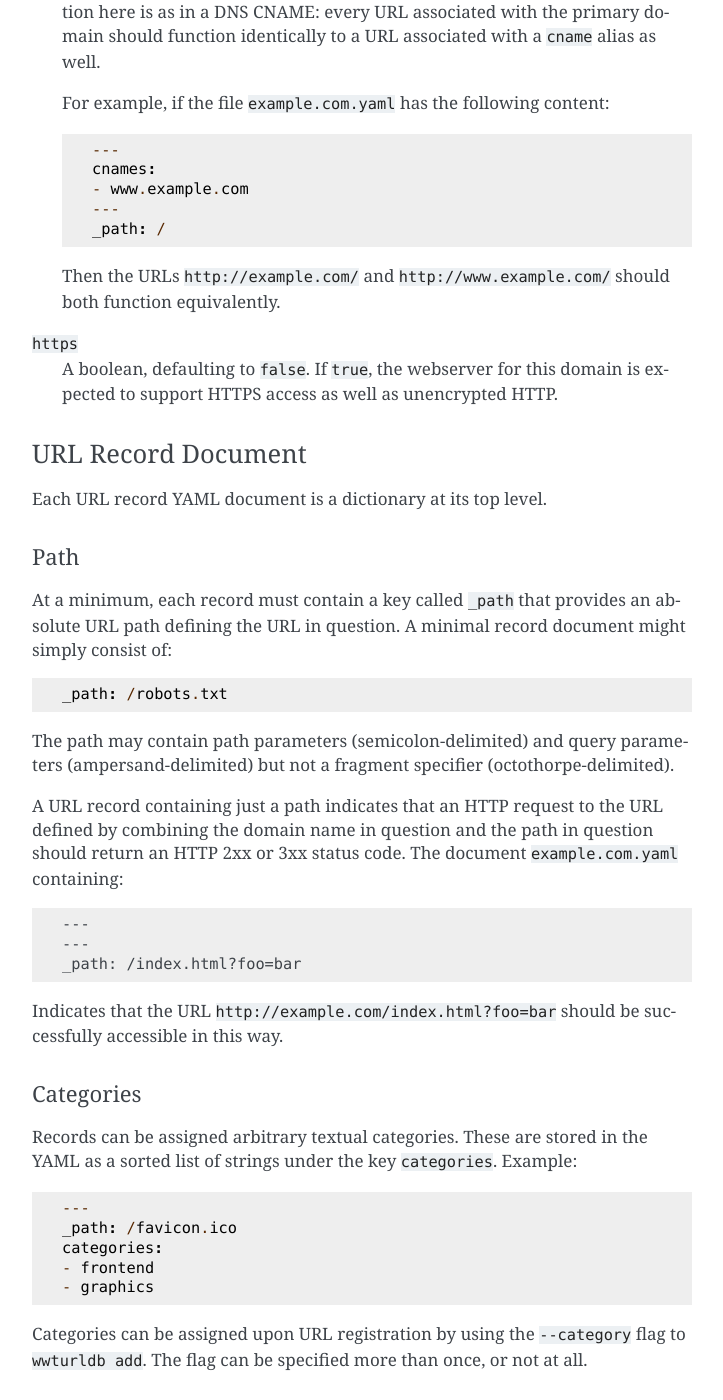
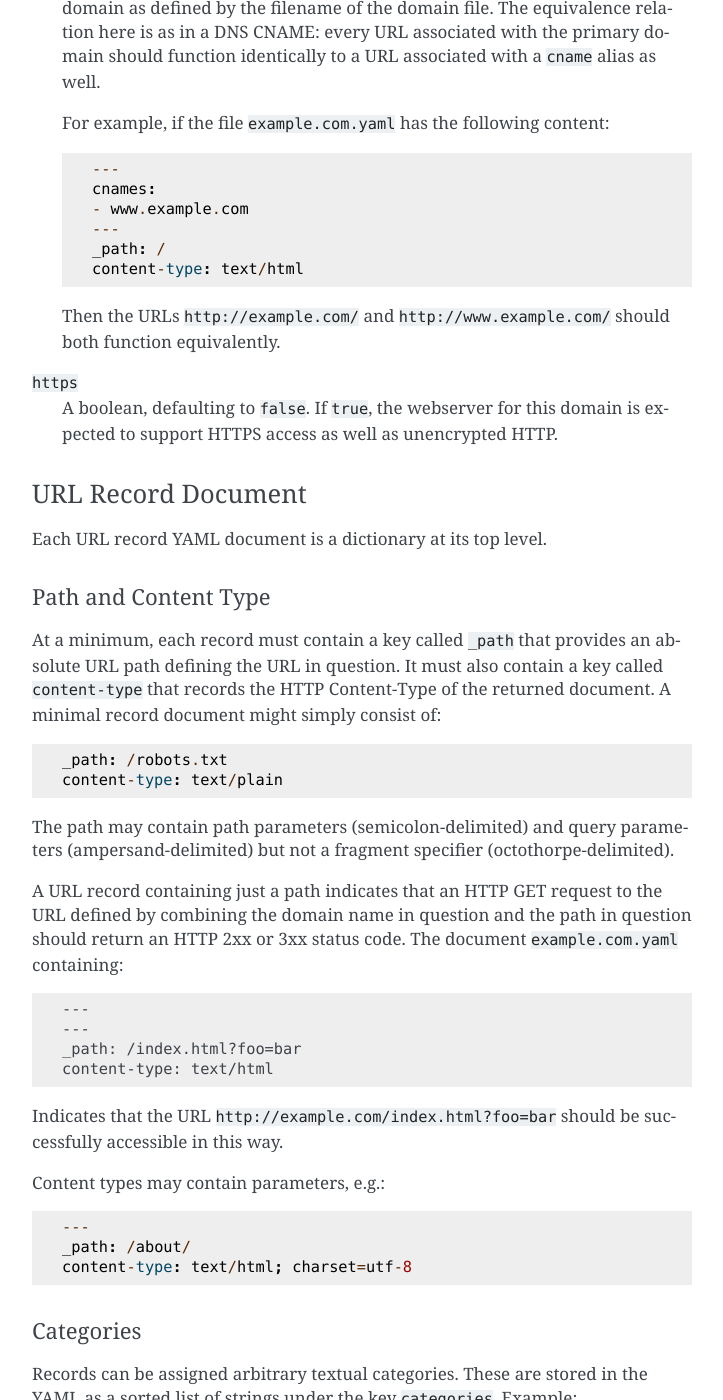
Before and after one commit to pkgw/wwt_url_database, a Sphinx documentation site: the page built from docs/format.rst, in a window 1280 px wide and 1400 px high, scrolled down 1507 px. Shown: the whole window, without its empty margins (388-1111 px from the left). Built offline with Sphinx 7.4.7, drawn with Linux system fonts in a browser that asks for light colours; some of the changed text lies outside the part shown.

Commit message:
Add code to track and check HTTP Content-Type values
Yet another thing that we don't want to break!

```diff
--- a/docs/format.rst
+++ b/docs/format.rst
@@ -50,6 +50,7 @@ The minimal example domain file is::
   ---
   ---
   _path: /
+  content-type: text/html
 
 
 Domain Metadata Document
@@ -79,6 +80,7 @@ contain the following keys.
     - www.example.com
     ---
     _path: /
+    content-type: text/html
 
   Then the URLs ``http://example.com/`` and ``http://www.example.com/`` should
   both function equivalently.
@@ -93,30 +95,39 @@ URL Record Document
 
 Each URL record YAML document is a dictionary at its top level.
 
-Path
-~~~~
+Path and Content Type
+~~~~~~~~~~~~~~~~~~~~~
 
 At a minimum, each record must contain a key called ``_path`` that provides an
-absolute URL path defining the URL in question. A minimal record document
-might simply consist of::
+absolute URL path defining the URL in question. It must also contain a key
+called ``content-type`` that records the HTTP Content-Type of the returned
+document. A minimal record document might simply consist of::
 
   _path: /robots.txt
+  content-type: text/plain
 
 The path may contain path parameters (semicolon-delimited) and query
 parameters (ampersand-delimited) but not a fragment specifier
 (octothorpe-delimited).
 
-A URL record containing just a path indicates that an HTTP request to the URL
-defined by combining the domain name in question and the path in question
-should return an HTTP 2xx or 3xx status code. The document ``example.com.yaml``
-containing::
+A URL record containing just a path indicates that an HTTP GET request to the
+URL defined by combining the domain name in question and the path in question
+should return an HTTP 2xx or 3xx status code. The document
+``example.com.yaml`` containing::
 
   ---
   ---
   _path: /index.html?foo=bar
+  content-type: text/html
 
 Indicates that the URL ``http://example.com/index.html?foo=bar`` should be
 successfully accessible in this way.
+
+Content types may contain parameters, e.g.::
+
+  ---
+  _path: /about/
+  content-type: text/html; charset=utf-8
 
 Categories
 ~~~~~~~~~~
@@ -129,6 +140,7 @@ YAML as a sorted list of strings under the key ``categories``. Example::
   categories:
   - frontend
   - graphics
+  content-type: image/x-icon
 
 Categories can be assigned upon URL registration by using the ``--category``
 flag to ``wwturldb add``. The flag can be specified more than once, or not at
@@ -152,6 +164,7 @@ Example::
   _path: /m51.txt
   content-length: 1650240
   content-sha256: fd3589aa8a72beb48939de884e3ee5324b510c145003f375c77cd4ecb1a79672
+  content-type: text/ascii
 
 These features are aimed at declaring “static content” that should not change
 over time. When adding a URL, giving the ``--static`` flag to ``wwturldb add``
```
Also changed, not shown: wwt_url_database/__init__.py (+30 -11 lines), 1 other file.
